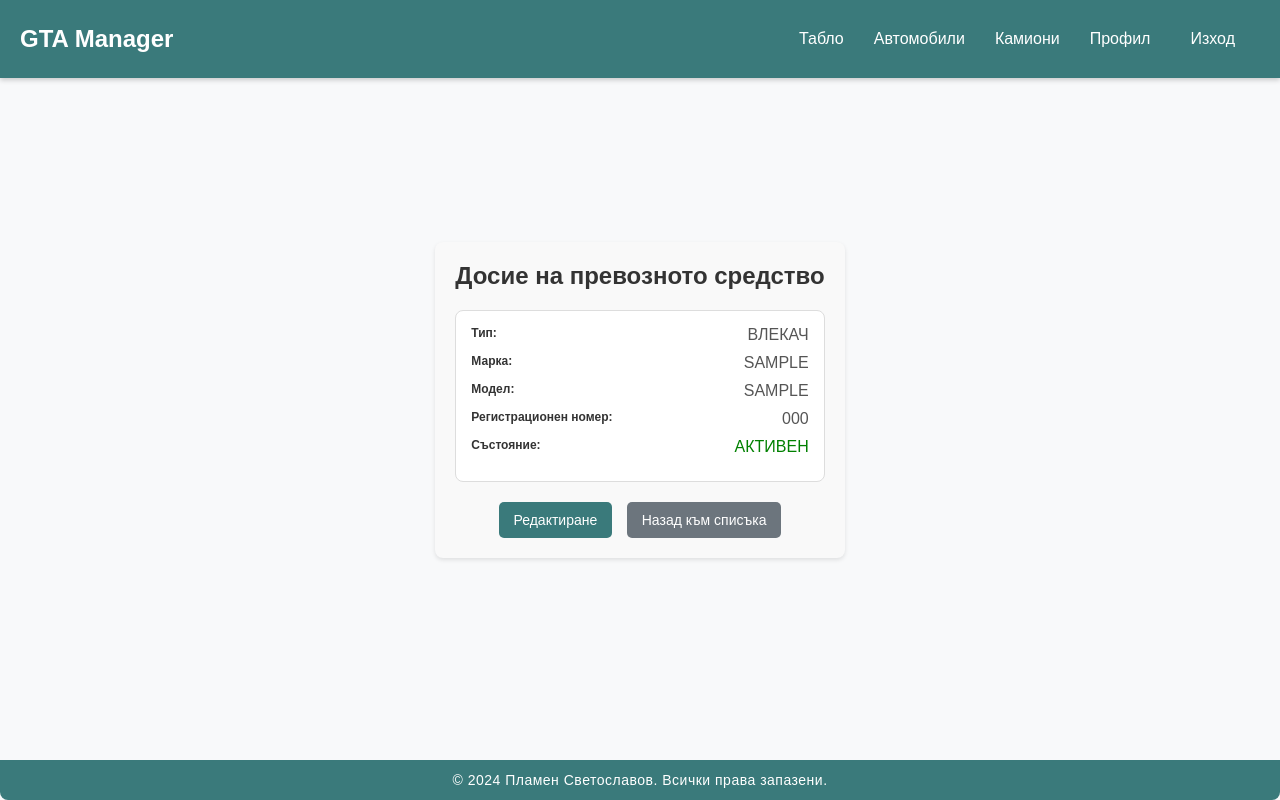
After one commit to plamensve/GTA_MANAGER, a Django app: page /vehicles/1/ in a window 1280 px wide. The commit adds this page. Run offline with Django 5.2, Linux system fonts and the light colour scheme; a user stored in the database is signed in; tables that the repository leaves empty hold one stand-in row (values such as "Sample post").

Commit message:
ADD: Vehicle details

```diff
--- a/GTA_MANAGER/accounts/forms.py
+++ b/GTA_MANAGER/accounts/forms.py
@@ -71,5 +71,5 @@ class VehicleCreateForm(forms.ModelForm):
             'brand': forms.TextInput(attrs={'placeholder': 'Марка на превозното средство'}),
             'model': forms.TextInput(attrs={'placeholder': 'Модел на превозното средство'}),
             'register_number': forms.TextInput(attrs={'placeholder': 'Регистрационен номер'}),
-            'condition': forms.Textarea(attrs={'placeholder': 'Състояние на превозното средство'}),
+            'condition': forms.Select(attrs={'placeholder': 'Състояние'}),
         }
--- a/GTA_MANAGER/accounts/models.py
+++ b/GTA_MANAGER/accounts/models.py
@@ -38,6 +38,11 @@ class Vehicles(models.Model):
         ('АВТОМОБИЛ', 'АВТОМОБИЛ'),
     ]
 
+    CONDITION_CHOICES = [
+        ('АКТИВЕН', 'АКТИВЕН'),
+        ('В РЕМОНТ', 'В РЕМОНТ'),
+    ]
+
     type = models.CharField(
         choices=TYPE_CHOICES,
         default='АВТОМОБИЛ'
@@ -52,14 +57,14 @@ class Vehicles(models.Model):
     )
 
     register_number = models.CharField(
+        max_length=REGISTER_NUMBER_MAX_LENGTH,
         validators=[
             MinLengthValidator(REGISTER_NUMBER_MIN_LENGTH),
-            MaxLengthValidator(REGISTER_NUMBER_MAX_LENGTH)
         ]
     )
 
-    condition = models.TextField(
-        validators=[
-            MaxLengthValidator(CONDITION_MAX_LENGTH)
-        ]
+    condition = models.CharField(
+        max_length=CONDITION_MAX_LENGTH,
+        choices=CONDITION_CHOICES,
+        default='АКТИВЕН'
     )
--- a/GTA_MANAGER/accounts/urls.py
+++ b/GTA_MANAGER/accounts/urls.py
@@ -11,4 +11,5 @@ urlpatterns = (
     path('front-page/', views.front_page, name='front-page'),
     path('account/add-vehicle/', views.add_vehicle, name='add-vehicle'),
     path('edit-profile-page/', views.edit_profile_page, name='edit-profile-page'),
+    path('vehicles/<int:pk>/', views.vehicle_details, name='vehicle_details'),
 )
--- a/GTA_MANAGER/accounts/views.py
+++ b/GTA_MANAGER/accounts/views.py
@@ -5,6 +5,7 @@ from django.views.decorators.cache import never_cache
 from django.views.generic import TemplateView
 from django.contrib.auth import login
 from .forms import CustomUserCreationForm, CustomAuthenticationForm, VehicleCreateForm, CustomUserChangeForm
+from .models import Vehicles
 from .utils import get_all_vehicles
 
 
@@ -59,9 +60,10 @@ def front_page(request):
     all_vehicles = get_all_vehicles()
     current_user = request.user
 
+
     contex = {
         'all_vehicles': all_vehicles,
-        'current_user': current_user
+        'current_user': current_user,
     }
 
     return render(request, 'front_page.html', contex)
@@ -112,3 +114,20 @@ def add_vehicle(request):
         'form_vehicle': form_vehicle
     }
     return render(request, 'vehicles/add-vehicles.html', context)
+
+
+@login_required(login_url='index')
+def vehicle_details(request, pk):
+    try:
+        current_vehicle = Vehicles.objects.get(pk=pk)
+    except Vehicles.DoesNotExist:
+        return render(request, '404.html', status=404)
+
+    condition_class = 'status-active' if current_vehicle.condition == 'АКТИВЕН' else 'status-inactive'
+
+    context = {
+        'current_vehicle': current_vehicle,
+        'condition_class': condition_class,
+    }
+
+    return render(request, 'vehicles/vehicle-details.html', context)
--- a/static/css/style.css
+++ b/static/css/style.css
@@ -5,3 +5,4 @@
 @import "profile-page.css";
 @import 'edit-profile-page.css';
 @import 'index.css';
+@import 'vehicle-details.css';
--- /dev/null
+++ b/static/css/vehicle-details.css
@@ -0,0 +1,69 @@
+.vehicle-detail-section {
+    padding: 20px;
+    background-color: #f9f9f9;
+    border-radius: 8px;
+    box-shadow: 0 2px 4px rgba(0, 0, 0, 0.1);
+    max-width: 600px;
+    margin: 0 auto;
+}
+
+.vehicle-detail-title {
+    font-size: 24px;
+    font-weight: bold;
+    margin-bottom: 20px;
+    text-align: center;
+}
+
+.vehicle-detail-card {
+    background-color: #fff;
+    padding: 15px;
+    border-radius: 8px;
+    border: 1px solid #ddd;
+}
+
+.vehicle-detail-row {
+    display: flex;
+    justify-content: space-between;
+    margin-bottom: 10px;
+}
+
+.vehicle-detail-label {
+    font-weight: bold;
+    color: #333;
+}
+
+.vehicle-detail-value {
+    font-size: 16px;
+    color: #555;
+}
+
+.status-active {
+    color: green;
+}
+
+.status-inactive {
+    color: red;
+}
+
+.vehicle-detail-actions {
+    margin-top: 20px;
+    text-align: center;
+}
+
+.button {
+    padding: 10px 15px;
+    text-decoration: none;
+    color: #fff;
+    background-color: #007bff;
+    border-radius: 5px;
+    margin: 0 5px;
+    display: inline-block;
+}
+
+.edit-button {
+    background-color: #3a7a7b;
+}
+
+.back-button {
+    background-color: #6c757d;
+}
--- /dev/null
+++ b/templates/vehicles/vehicle-details.html
@@ -0,0 +1,36 @@
+{% extends 'base.html' %}
+{% block content %}
+    {% include 'nav.html' %}
+
+    <section class="vehicle-detail-section">
+        <h1 class="vehicle-detail-title">Досие на превозното средство</h1>
+        <div class="vehicle-detail-card">
+            <div class="vehicle-detail-row">
+                <span class="vehicle-detail-label">Тип:</span>
+                <span class="vehicle-detail-value">{{ current_vehicle.type|upper }}</span>
+            </div>
+            <div class="vehicle-detail-row">
+                <span class="vehicle-detail-label">Марка:</span>
+                <span class="vehicle-detail-value">{{ current_vehicle.brand|upper }}</span>
+            </div>
+            <div class="vehicle-detail-row">
+                <span class="vehicle-detail-label">Модел:</span>
+                <span class="vehicle-detail-value">{{ current_vehicle.model|upper }}</span>
+            </div>
+            <div class="vehicle-detail-row">
+                <span class="vehicle-detail-label">Регистрационен номер:</span>
+                <span class="vehicle-detail-value">{{ current_vehicle.register_number|upper }}</span>
+            </div>
+            <div class="vehicle-detail-row">
+                <span class="vehicle-detail-label">Състояние:</span>
+                <span class="vehicle-detail-value {{ condition_class }}">
+                {{ current_vehicle.condition|upper }}
+                </span>
+            </div>
+        </div>
+        <div class="vehicle-detail-actions">
+            <a href="#" class="button edit-button">Редактиране</a>
+            <a href="#" class="button back-button">Назад към списъка</a>
+        </div>
+    </section>
+{% endblock %}
```
Also changed, not shown: GTA_MANAGER/settings.py (+9 -1 lines), templates/404.html (added, +10 -0 lines), templates/front_page.html (+6 -1 lines), GTA_MANAGER/accounts/migrations/0001_initial.py, GTA_MANAGER/accounts/migrations/0002_alter_customuser_email_alter_customuser_first_name_and_more.py (deleted), GTA_MANAGER/accounts/migrations/0003_alter_customuser_email_alter_customuser_username.py (deleted), GTA_MANAGER/accounts/migrations/0004_vehicles.py (deleted), GTA_MANAGER/accounts/migrations/0005_alter_vehicles_type.py (deleted).
